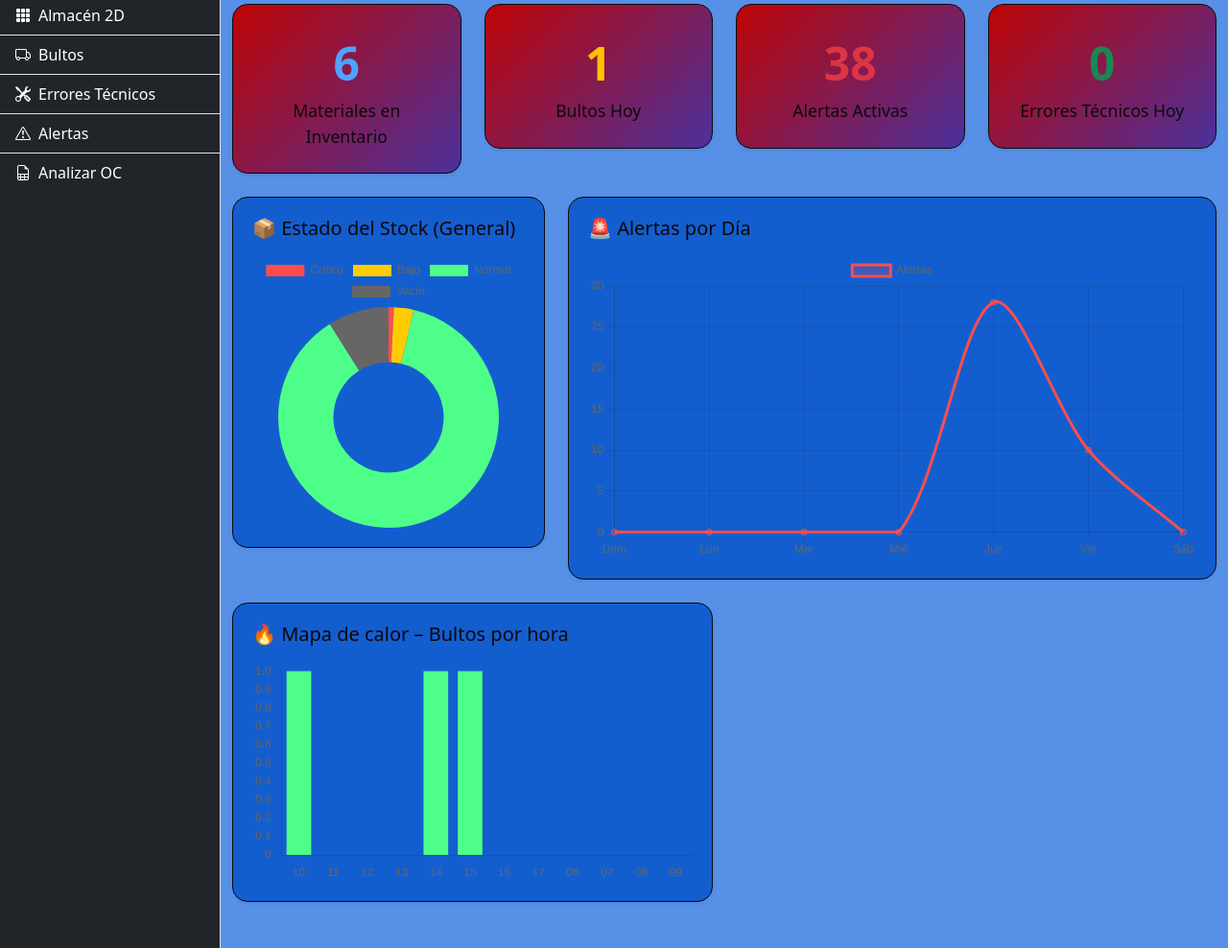
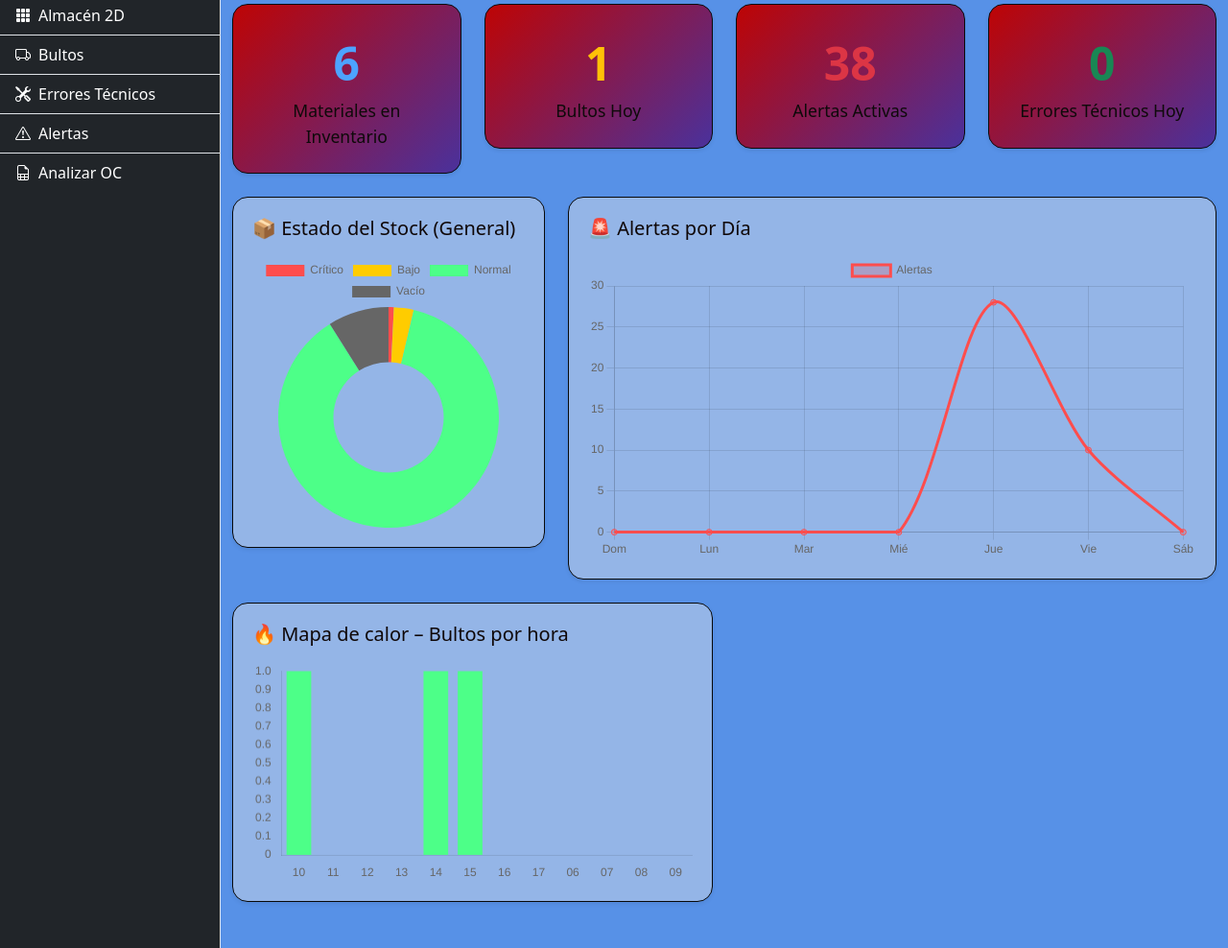
Before and after one commit to Joselu04991/warehouse_mro, a Flask app: page /dashboard/ in a window 1280 px wide. Shown: the part 187-1175 px from the top of the page at 96% size. Run offline with Flask 3, Linux system fonts and the light colour scheme; a user stored in the database is signed in.

Commit message:
Add files via upload

```diff
--- a/warehouse_mro/templates/dashboard.html
+++ b/warehouse_mro/templates/dashboard.html
@@ -34,7 +34,7 @@
     }
 
     .chart-card {
-        background: #135ecf;
+        background: #94b5e7;
         border-radius: 16px;
         padding: 20px;
         border: 1px solid #08090a;
```
Also changed, not shown: warehouse_mro/warehouse_mro.db, 1 other file.
